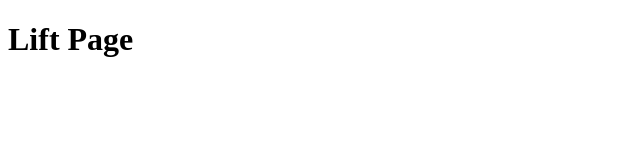
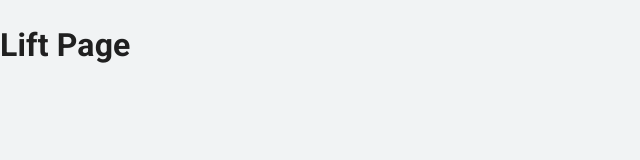
Before and after one commit to robersongarcia/ulift-client, a React (Vite) app: page / in a window 1280 px wide. Shown: the top 160 px of the page, without its empty margins (0-640 px from the left). Built offline with nearby package versions, Linux system fonts and the light colour scheme.

Commit message:
mui theme created

```diff
--- a/src/UliftApp.tsx
+++ b/src/UliftApp.tsx
@@ -1,7 +1,10 @@
 import { AppRouter } from './router/AppRouter'
+import { AppTheme } from './theme/AppTheme'
 
 export default function UliftApp (): JSX.Element {
   return (
-    <AppRouter />
+    <AppTheme>
+      <AppRouter />
+    </AppTheme>
   )
 }
--- /dev/null
+++ b/src/theme/AppTheme.tsx
@@ -0,0 +1,13 @@
+import { ThemeProvider } from '@mui/material/styles'
+import { theme } from './DefaultTheme'
+import { CssBaseline } from '@mui/material'
+import { type PropsWithChildren } from 'react'
+
+export function AppTheme ({ children }: PropsWithChildren): JSX.Element {
+  return (
+    <ThemeProvider theme={theme}>
+        <CssBaseline />
+        {children}
+    </ThemeProvider >
+  )
+}
--- /dev/null
+++ b/src/theme/DefaultTheme.ts
@@ -0,0 +1,25 @@
+import { createTheme } from '@mui/material/styles'
+import { type ThemeOptions } from '@mui/material/styles/createTheme'
+
+export const themeOptions: ThemeOptions = {
+  palette: {
+    primary: {
+      main: '#042F3E'
+    },
+    secondary: {
+      main: '#40B4E5',
+      contrastText: '#fff'
+    },
+    background: {
+      default: '#F1F3F4'
+    },
+    success: {
+      main: '#047732'
+    },
+    warning: {
+      main: '#ffc526'
+    }
+  }
+}
+
+export const theme = createTheme(themeOptions)
```
Also changed, not shown: public/logo-name.png (added), public/logo-name.svg (added), src/types/index.ts (added).
